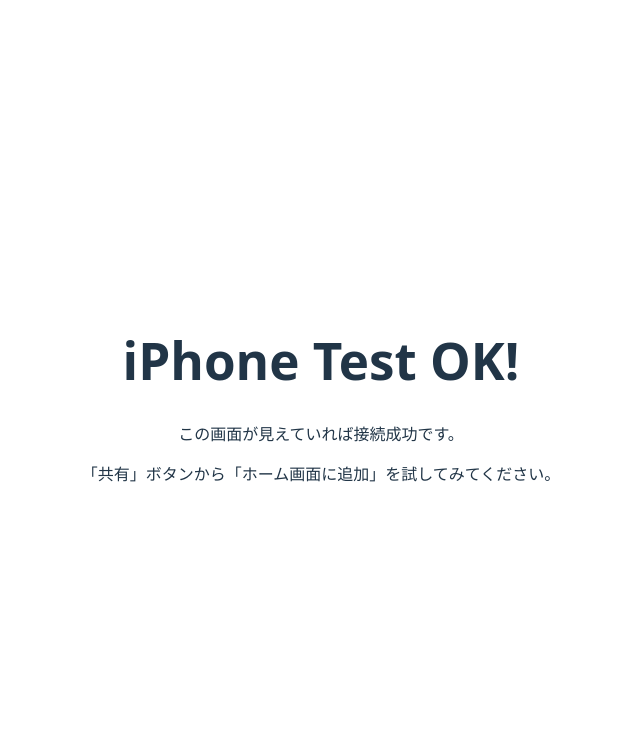
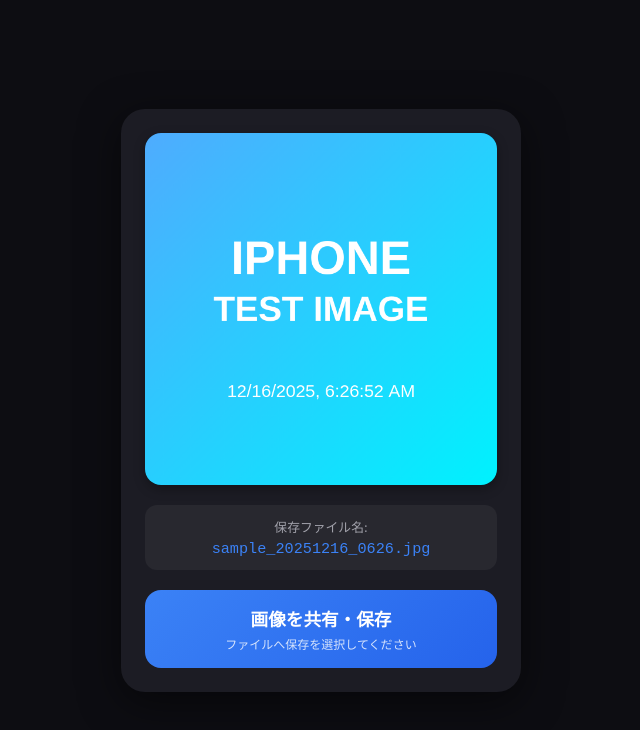
Before and after one commit to sukimamieldesign/iphone-test, a website built with Vite: page index.html in a window 1280 px wide. Shown: the whole page, without its empty margins (319-959 px from the left). Built offline with nearby package versions, Linux system fonts and the light colour scheme.

Commit message:
Add image share feature

```diff
--- a/index.html
+++ b/index.html
@@ -1,5 +1,6 @@
 <!doctype html>
 <html lang="ja">
+
 <head>
   <meta charset="UTF-8" />
   <meta name="viewport" content="width=device-width, initial-scale=1.0, maximum-scale=1.0, user-scalable=no" />
@@ -9,12 +10,25 @@
   <meta name="apple-mobile-web-app-status-bar-style" content="black-translucent">
   <meta name="apple-mobile-web-app-title" content="iPhoneTest">
 </head>
+
 <body>
+
   <div id="app">
-      <h1>iPhone Test OK!</h1>
-      <p>この画面が見えていれば接続成功です。</p>
-      <p>「共有」ボタンから「ホーム画面に追加」を試してみてください。</p>
+    <div class="card">
+      <div class="preview-container">
+        <canvas id="previewCanvas" width="600" height="600"></canvas>
+      </div>
+      <div class="info-area">
+        <p class="filename-label">保存ファイル名:</p>
+        <p id="filenameDisplay" class="filename-val">Loading...</p>
+      </div>
+      <button id="shareBtn" class="primary-btn">
+        <span class="btn-text">画像を共有・保存</span>
+        <span class="btn-sub">ファイルへ保存を選択してください</span>
+      </button>
+    </div>
   </div>
   <script type="module" src="/src/main.js"></script>
 </body>
+
 </html>
--- a/src/main.js
+++ b/src/main.js
@@ -1,3 +1,101 @@
 import './style.css'
 
-console.log('App is running!');
+// 要素の取得
+const canvas = document.getElementById('previewCanvas');
+const ctx = canvas.getContext('2d');
+const shareBtn = document.getElementById('shareBtn');
+const filenameDisplay = document.getElementById('filenameDisplay');
+
+// ファイル名生成 (例: sample_YYYYMMDD_HHmm.jpg)
+const getFileName = () => {
+    const now = new Date();
+    const ymd = now.toISOString().slice(0, 10).replace(/-/g, '');
+    const time = now.toTimeString().slice(0, 5).replace(/:/g, '');
+    return `sample_${ymd}_${time}.jpg`;
+};
+
+let currentFileName = getFileName();
+
+// 画像を描画する関数
+const drawImage = () => {
+    // 背景
+    // 綺麗なグラデーション
+    const gradient = ctx.createLinearGradient(0, 0, 600, 600);
+    gradient.addColorStop(0, '#4facfe');
+    gradient.addColorStop(1, '#00f2fe');
+    ctx.fillStyle = gradient;
+    ctx.fillRect(0, 0, 600, 600);
+
+    // テキスト設定
+    ctx.fillStyle = 'white';
+    ctx.textAlign = 'center';
+
+    // メインテキスト
+    ctx.font = 'bold 80px sans-serif';
+    ctx.fillText('IPHONE', 300, 240);
+    ctx.font = 'bold 60px sans-serif';
+    ctx.fillText('TEST IMAGE', 300, 320);
+
+    // 日付
+    const dateStr = new Date().toLocaleString();
+    ctx.font = '30px sans-serif';
+    ctx.fillText(dateStr, 300, 450);
+
+    // ファイル名更新
+    currentFileName = getFileName();
+    filenameDisplay.textContent = currentFileName;
+};
+
+// 初期描画
+drawImage();
+
+// 1秒ごとに時間を更新して再描画（動きをつける）
+setInterval(drawImage, 1000);
+
+// CanvasをBlobに変換して共有する機能
+const shareImage = async () => {
+    try {
+        // ボタンを一時的に無効化
+        shareBtn.style.opacity = '0.7';
+
+        // CanvasをBlob化
+        canvas.toBlob(async (blob) => {
+            if (!blob) {
+                alert('画像生成に失敗しました');
+                return;
+            }
+
+            // 指定したファイル名でFileオブジェクトを作成
+            const file = new File([blob], currentFileName, { type: 'image/jpeg' });
+
+            // 共有APIが使えるかチェック
+            if (navigator.share) {
+                try {
+                    await navigator.share({
+                        files: [file],
+                        title: 'サンプル画像',
+                        text: 'iPhoneから生成された画像です'
+                    });
+                    console.log('共有成功');
+                } catch (err) {
+                    if (err.name !== 'AbortError') {
+                        console.error('共有エラー:', err);
+                        alert('共有できませんでした: ' + err.message);
+                    }
+                }
+            } else {
+                alert('このブラウザは共有機能に対応していません。');
+            }
+
+            shareBtn.style.opacity = '1';
+        }, 'image/jpeg', 0.9);
+
+    } catch (e) {
+        console.error(e);
+        alert('エラーが発生しました');
+        shareBtn.style.opacity = '1';
+    }
+};
+
+// イベントリスナー
+shareBtn.addEventListener('click', shareImage);
--- a/src/style.css
+++ b/src/style.css
@@ -1,96 +1,112 @@
 :root {
-  font-family: system-ui, Avenir, Helvetica, Arial, sans-serif;
-  line-height: 1.5;
-  font-weight: 400;
-
-  color-scheme: light dark;
-  color: rgba(255, 255, 255, 0.87);
-  background-color: #242424;
-
-  font-synthesis: none;
-  text-rendering: optimizeLegibility;
-  -webkit-font-smoothing: antialiased;
-  -moz-osx-font-smoothing: grayscale;
+  --bg-color: #0d0d12;
+  --card-bg: #1c1c24;
+  --primary-color: #3b82f6;
+  --primary-hover: #2563eb;
+  --text-main: #ffffff;
+  --text-sub: #a1a1aa;
 }
 
-a {
-  font-weight: 500;
-  color: #646cff;
-  text-decoration: inherit;
-}
-a:hover {
-  color: #535bf2;
+* {
+  box-sizing: border-box;
+  margin: 0;
+  padding: 0;
+  -webkit-tap-highlight-color: transparent; /* モバイルでのタップ時のハイライトを消す */
 }
 
 body {
-  margin: 0;
+  background-color: var(--bg-color);
+  color: var(--text-main);
+  font-family: -apple-system, BlinkMacSystemFont, "Segoe UI", Roboto, Helvetica, Arial, sans-serif;
+  height: 100vh;
   display: flex;
-  place-items: center;
-  min-width: 320px;
-  min-height: 100vh;
-}
-
-h1 {
-  font-size: 3.2em;
-  line-height: 1.1;
+  justify-content: center;
+  align-items: center;
+  padding: 20px;
+  overflow: hidden; /* スクロール防止 */
 }
 
 #app {
-  max-width: 1280px;
-  margin: 0 auto;
-  padding: 2rem;
-  text-align: center;
-}
-
-.logo {
-  height: 6em;
-  padding: 1.5em;
-  will-change: filter;
-  transition: filter 300ms;
-}
-.logo:hover {
-  filter: drop-shadow(0 0 2em #646cffaa);
-}
-.logo.vanilla:hover {
-  filter: drop-shadow(0 0 2em #f7df1eaa);
+  width: 100%;
+  max-width: 400px;
+  height: 100%;
+  display: flex;
+  flex-direction: column;
+  justify-content: center;
 }
 
 .card {
-  padding: 2em;
+  background-color: var(--card-bg);
+  border-radius: 24px;
+  padding: 24px;
+  box-shadow: 0 10px 40px rgba(0, 0, 0, 0.5);
+  display: flex;
+  flex-direction: column;
+  align-items: center;
+  gap: 20px;
 }
 
-.read-the-docs {
-  color: #888;
+.preview-container {
+  width: 100%;
+  aspect-ratio: 1 / 1;
+  background: #000;
+  border-radius: 16px;
+  overflow: hidden;
+  box-shadow: 0 4px 12px rgba(0,0,0,0.3);
 }
 
-button {
-  border-radius: 8px;
-  border: 1px solid transparent;
-  padding: 0.6em 1.2em;
-  font-size: 1em;
-  font-weight: 500;
-  font-family: inherit;
-  background-color: #1a1a1a;
-  cursor: pointer;
-  transition: border-color 0.25s;
-}
-button:hover {
-  border-color: #646cff;
-}
-button:focus,
-button:focus-visible {
-  outline: 4px auto -webkit-focus-ring-color;
+canvas {
+  width: 100%;
+  height: 100%;
+  object-fit: contain;
 }
 
-@media (prefers-color-scheme: light) {
-  :root {
-    color: #213547;
-    background-color: #ffffff;
-  }
-  a:hover {
-    color: #747bff;
-  }
-  button {
-    background-color: #f9f9f9;
-  }
+.info-area {
+  text-align: center;
+  background: rgba(255,255,255,0.05);
+  padding: 12px;
+  border-radius: 12px;
+  width: 100%;
 }
+
+.filename-label {
+  font-size: 0.8rem;
+  color: var(--text-sub);
+  margin-bottom: 4px;
+}
+
+.filename-val {
+  font-family: monospace;
+  font-size: 0.95rem;
+  color: var(--primary-color);
+}
+
+.primary-btn {
+  background: linear-gradient(135deg, var(--primary-color), var(--primary-hover));
+  border: none;
+  border-radius: 16px;
+  width: 100%;
+  padding: 16px;
+  color: white;
+  cursor: pointer;
+  transition: transform 0.1s, opacity 0.2s;
+  display: flex;
+  flex-direction: column;
+  align-items: center;
+  gap: 4px;
+}
+
+.primary-btn:active {
+  transform: scale(0.98);
+  opacity: 0.9;
+}
+
+.btn-text {
+  font-size: 1.1rem;
+  font-weight: 600;
+}
+
+.btn-sub {
+  font-size: 0.75rem;
+  opacity: 0.8;
+}
```
Lines whose indentation alone changed are shown as unchanged.
